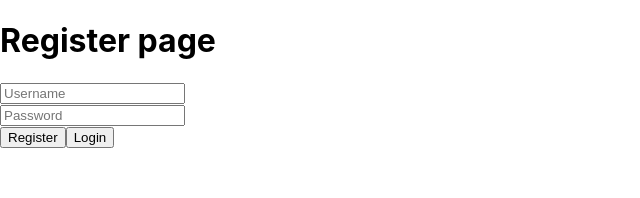
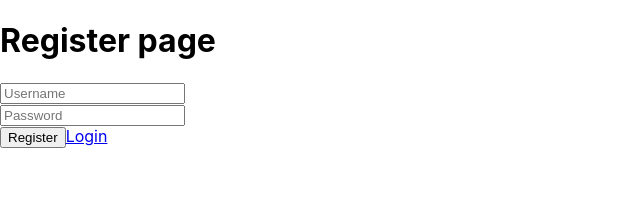
Before and after one commit to DEMVO25/Adventurer-creator, a React (Create React App) app: page /register in a window 1280 px wide. Shown: the top 198 px of the page, without its empty margins (0-640 px from the left). Built offline with nearby package versions, Linux system fonts and the light colour scheme.

Commit message:
now register page can register users

```diff
--- a/package.json
+++ b/package.json
@@ -21,6 +21,7 @@
     "predeploy": "npm run build",
     "deploy": "gh-pages -d build"
   },
+  "proxy": "http://localhost:3001",
   "eslintConfig": {
     "extends": [
       "react-app",
@@ -43,4 +44,5 @@
     "@babel/plugin-proposal-private-property-in-object": "^7.21.11",
     "gh-pages": "^6.1.1"
   }
+
 }
--- a/src/register.js
+++ b/src/register.js
@@ -1,28 +1,48 @@
-import {Link } from "react-router-dom";
+import { Link } from "react-router-dom";
 
 function Register() {
+    const handleSubmit = (event) => {
+        event.preventDefault();
+        const username = document.getElementById("username").value;
+        const password = document.getElementById("password").value;
+
+        fetch("/register", {
+          method: "POST",
+          headers: {
+            "Content-Type": "application/json"
+          },
+          body: JSON.stringify({ username, password })
+        })
+          .then(response => response.json())
+          .then(data => {
+            if (data.message === "Username already exists") {
+              alert("Username already exists. Please choose a different username.");
+            } else if (data.message === "User created successfully") {
+              alert("User created successfully!");
+            } else {
+              alert("An error occurred. Please try again.");
+            }
+          })
+          .catch(error => console.error(error));
+      };
 
   return (
     <div className="register">
       <h1>Register page</h1>
+      <form onSubmit={handleSubmit}>
         <div>
-                <input placeholder="Username"></input>
+          <input id="username" placeholder="Username" name="username" />
         </div>
         <div>
-                <input placeholder="Password"></input>
+          <input id="password" placeholder="Password" name="password" type="password" />
         </div>
         <div>
-                <button>Register</button>
-                <Link to="/">
-                <button>Login</button>
-                </Link>
+          <button type="submit">Register</button>
+          <Link to="/">Login</Link>
         </div>
-
+      </form>
     </div>
-
   );
-
 }
 
-
 export default Register;
```
Lines whose indentation alone changed are shown as unchanged.
